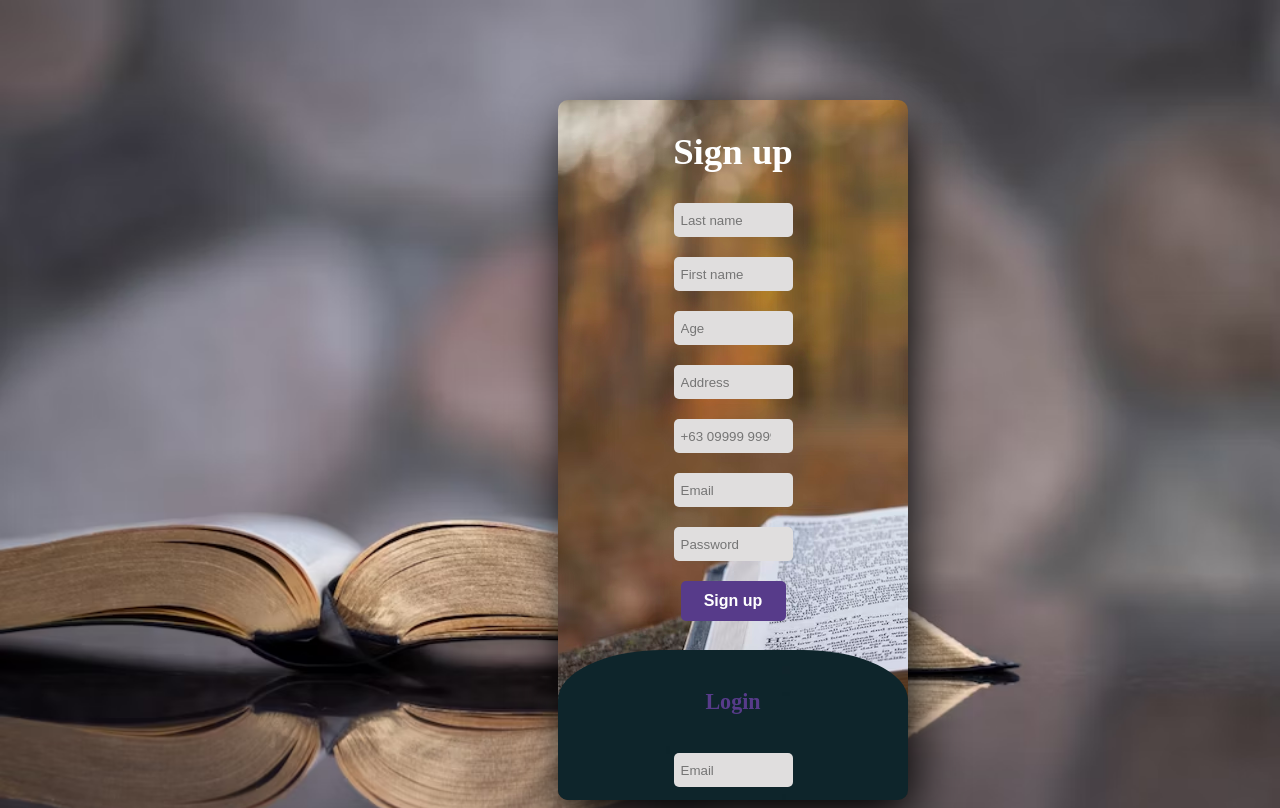
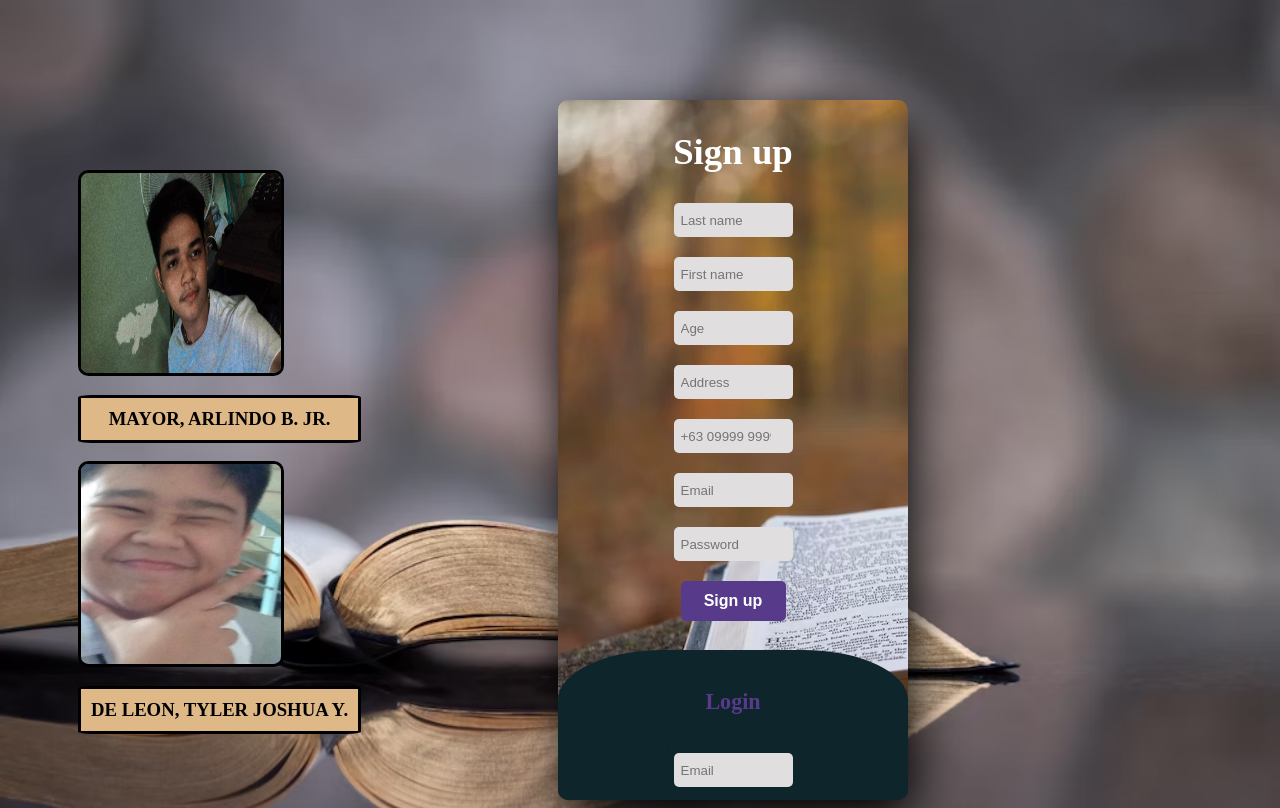
Before and after one commit to tylerjdl120204/FINALWEBSITE, a plain HTML site: page html/login.html in a window 1280 px wide. Drawn offline with Linux system fonts and the light colour scheme.

Commit message:
images and name

```diff
--- a/css/login.css
+++ b/css/login.css
@@ -1,4 +1,32 @@
 /*login*/
+#selfie{
+    position: absolute;
+    margin-top: 70px;
+    margin-left: 70px;
+}
+#selfie img{
+    height: 200px ;
+    width: 200px;
+    border-color: #000;
+    border-style: solid;
+    border-radius: 5%;
+    display: block;
+    align-content: center;
+}
+
+#name-creators{
+    padding: 10px;
+    color: black;
+    text-align: center;
+    background-color: burlywood;
+    border-radius: 5%;
+    border-color: #000;
+    border-style: solid;
+}
+
+
+
+
 #log_background {
     background-image: url("../img/background.avif");
     background-repeat: no-repeat;
--- a/html/login.html
+++ b/html/login.html
@@ -1,13 +1,21 @@
 <!DOCTYPE html>
 <html lang="en">
+
 <head>
 	<meta charset="UTF-8">
 	<meta name="viewport" content="width=device-width, initial-scale=1.0">
 	<title>Login</title>
-    <link rel="stylesheet" href="/css/login.css">
+	<link rel="stylesheet" href="../css/login.css">
 </head>
+
 <body id="log_background">
 	<div id="selfie">
+		<img src="../img/arlindo.jpg" alt="arlindo">
+		<h3 id="name-creators">MAYOR, ARLINDO B. JR.</h3>
+		<img src="../img/tyler.jpg" alt="tyler">
+		<h3 id="name-creators">DE LEON, TYLER JOSHUA Y.</h3>
+	</div>
+	<div>
 		<div class="main">
 			<input type="checkbox" id="chk" aria-hidden="true">
 
@@ -36,5 +44,6 @@
 		</div>
 	</div>
 </body>
-<script src="/js/function.js"></script>
+<script src="../js/function.js"></script>
+
 </html>
```
Also changed, not shown: img/arlindo.jpg (added), img/tyler.jpg (added). Lines whose indentation alone changed are shown as unchanged.
